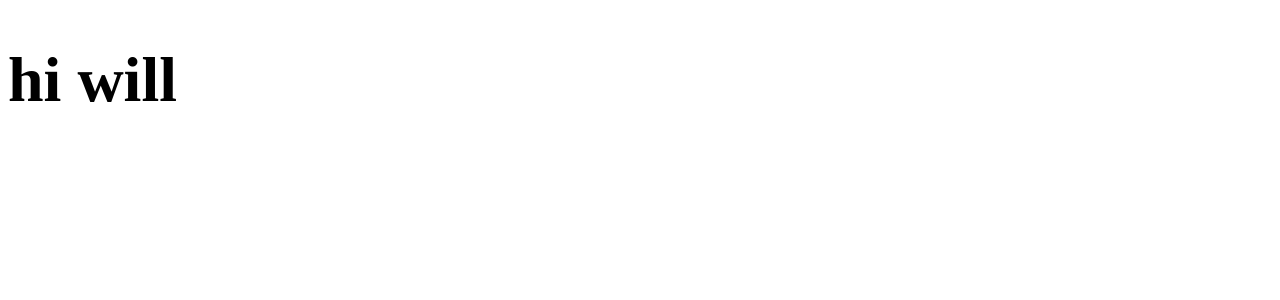
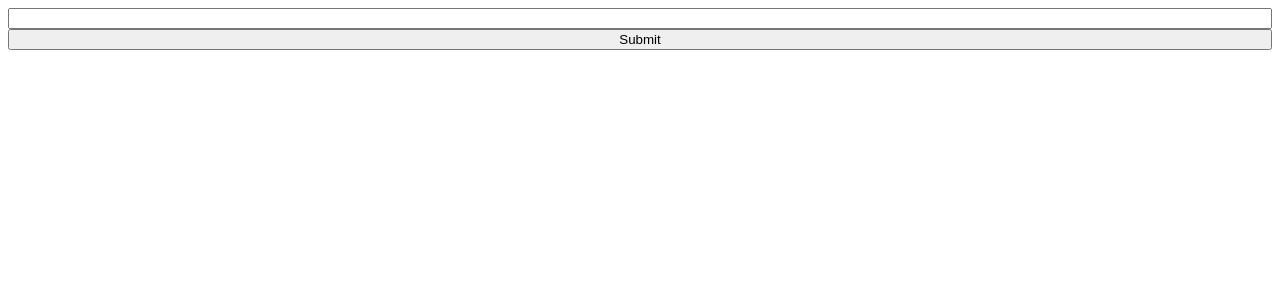
Before and after one commit to yutingwu4/FitLyfe, a React app: page / in a window 1280 px wide. Shown: the top 300 px of the page. Built offline with nearby package versions, Linux system fonts and the light colour scheme.

Commit message:
Set up App.jsx and ClientInfo.jsx files

```diff
--- /dev/null
+++ b/client/App.jsx
@@ -0,0 +1,13 @@
+import React from 'react';
+import { Switch, Route, Link } from 'react-router-dom';
+import ClientInfo from './components/ClientInfo';
+
+function App() {
+  return (
+    <div>
+      <ClientInfo />
+    </div>
+  );
+}
+
+export default App;
--- /dev/null
+++ b/client/components/ClientInfo.jsx
@@ -0,0 +1,20 @@
+import React from 'react';
+import { useForm } from 'react-hook-form';
+
+function ClientInfo() {
+  const { register, handleSubmit, watch, errors } = useForm();
+  const onSubmit = (data) => console.log(data);
+
+  return (
+    <form
+      style={{ display: 'flex', flexDirection: 'column' }}
+      onSubmit={handleSubmit(onSubmit)}
+    >
+      <input name="exampleRequired" ref={register({ required: true })} />
+      {errors.exampleRequired && <span>This field is required</span>}
+      <input type="submit" />
+    </form>
+  );
+}
+
+export default ClientInfo;
--- a/client/index.js
+++ b/client/index.js
@@ -1,8 +1,20 @@
 import React from 'react';
 import ReactDOM from 'react-dom';
+import App from './App.jsx';
+import { Route, Link, BrowserRouter as Router } from 'react-router-dom';
 
 const whereToPlace = document.getElementById('root');
 
 ReactDOM.render(
-     <div><h1>hi will</h1>
-    </div>, whereToPlace);
+  <Router>
+    <App />
+  </Router>,
+  whereToPlace
+);
+
+// container folder --> main container
+// build out w/ mobile first in mind
+// create component client box, upon click
+// create component for new client
+// create component for client page
+//
--- a/views/index.html
+++ b/views/index.html
@@ -1,13 +1,13 @@
-<!doctype html>
+<!DOCTYPE html>
 <html>
   <head>
     <title>FitLyfe</title>
-	<meta name="description" content="the description">
-	<meta name="author" content="the content">
-	<link rel="stylesheet" href="../css/main.css">
+    <meta name="description" content="the description" />
+    <meta name="author" content="the content" />
+    <link rel="stylesheet" href="../css/main.css" />
   </head>
   <body>
-	<h1 id='root'> Some Body </h1>
+    <div id="root"></div>
     <script src="../client/index.js"></script>
   </body>
 </html>
```
Also changed, not shown: package.json (+7 -3 lines). Lines whose indentation alone changed are shown as unchanged.
